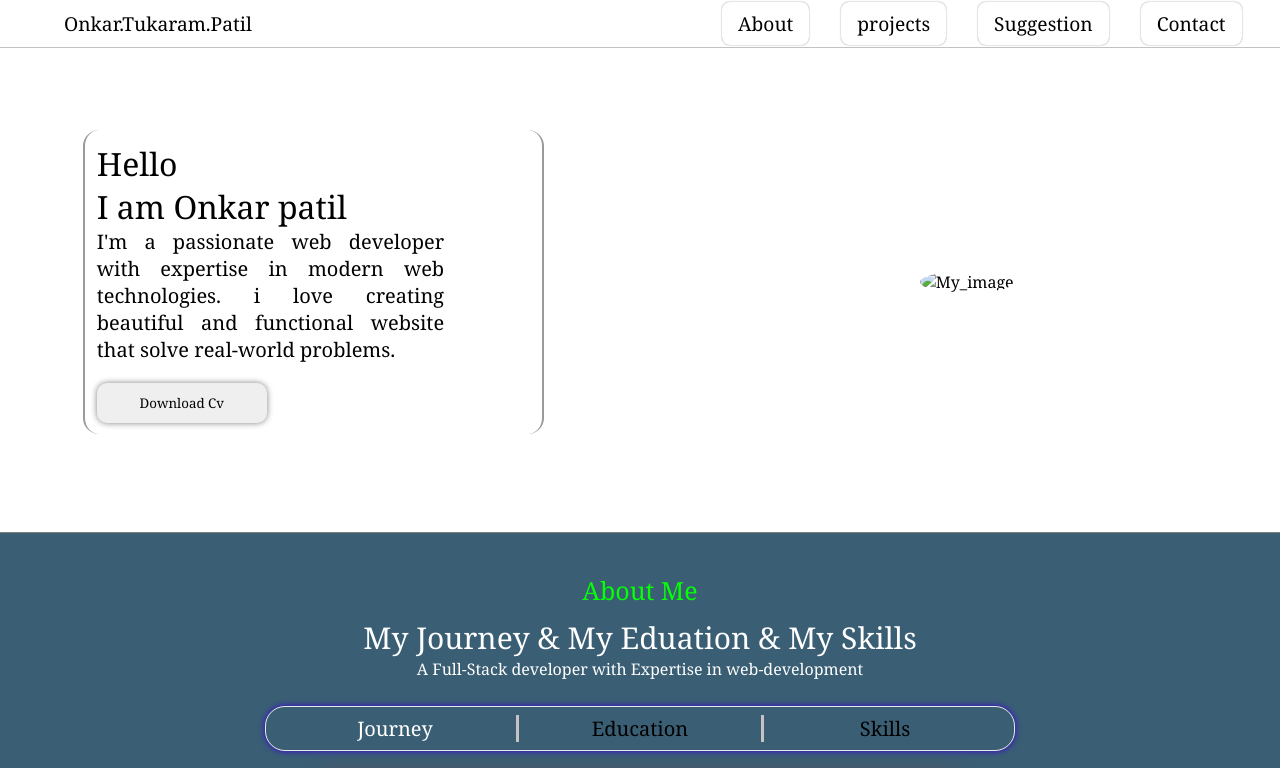
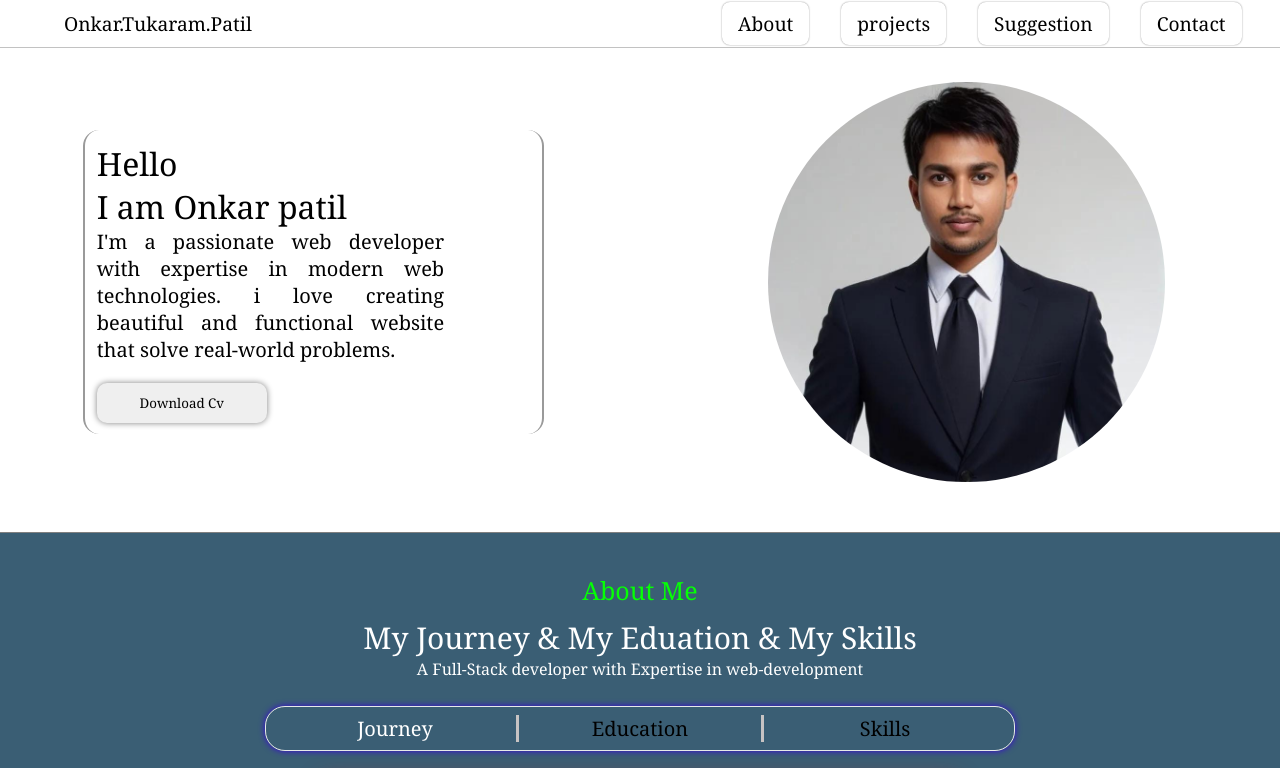
Before and after one commit to OMKAR-PATIL001/Portfolio, a plain HTML site: page index.html in a window 1280 px wide. Shown: the top 768 px of the page. Drawn offline with Linux system fonts and the light colour scheme.

Commit message:
Update index.html

```diff
--- a/index.html
+++ b/index.html
@@ -37,7 +37,7 @@
       </div>
       <div class="sec1-div2">
         <img
-          src="./src/WhatsApp Image 2024-12-08 at 17.17.36_0a1ca591.jpg"
+          src="./WhatsApp Image 2024-12-08 at 17.17.36_0a1ca591.jpg"
           alt="My_image"
         />
       </div>
```
